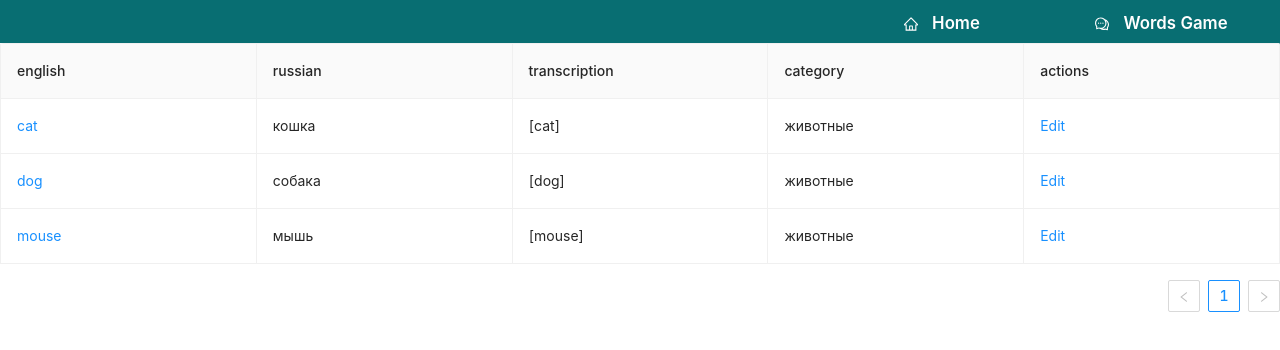
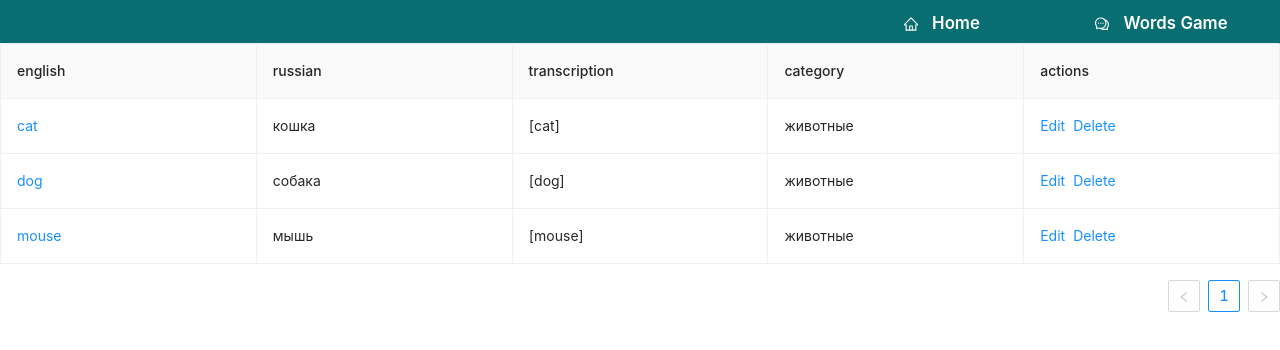
Before and after one commit to rossi23891/frontend, a React (Create React App) app in the folder school/language-app/: page / in a window 1280 px wide. Shown: the top 350 px of the page. Built offline with nearby package versions, Linux system fonts and the light colour scheme.

Commit message:
add delete

```diff
--- a/school/language-app/src/assets/components/EditableTable.jsx
+++ b/school/language-app/src/assets/components/EditableTable.jsx
@@ -1,5 +1,7 @@
 import React, { useState } from 'react';
 import { Table, Input, InputNumber, Popconfirm, Form, Typography } from 'antd';
+import 'antd/dist/antd.css';
+import '../../App.css'
 const originData = [
     {
         key: '1',
@@ -64,6 +66,7 @@ function EditableTable() {
     const [form] = Form.useForm();
     const [data, setData] = useState(originData);
     const [editingKey, setEditingKey] = useState('');
+    const [deletingKey, setDeletingKey] = useState('');
 
     const isEditing = (record) => record.key === editingKey;
 
@@ -103,6 +106,27 @@ function EditableTable() {
         }
     };
 
+    const handleDelete = (key) => {
+        setDeletingKey(key);
+        const newData = [...data].filter((item) => item.key !== key);
+        setData(newData);
+        setDeletingKey('');
+    };
+
+    // handleAdd = () => {
+    //     const { count, dataSource } = this.state;
+    //     const newData = {
+    //         key: count,
+    //         name: `Edward King ${count}`,
+    //         age: '32',
+    //         address: `London, Park Lane no. ${count}`,
+    //     };
+    //     this.setState({
+    //         dataSource: [...dataSource, newData],
+    //         count: count + 1,
+    //     });
+    // };
+
     const columns = [
         {
             title: 'english',
@@ -134,6 +158,7 @@ function EditableTable() {
             dataIndex: 'actions',
             render: (_, record) => {
                 const editable = isEditing(record);
+                const deleteShowDisabled = (editingKey !== '');
                 return editable ? (
                     <span>
                         <Typography.Link
@@ -144,14 +169,24 @@ function EditableTable() {
                         >
                             Save
                         </Typography.Link>
-                        <Popconfirm title="Sure to delete?" onConfirm={cancel}>
-                            <a>Delete</a>
+                        <Popconfirm title="Sure to cancel?" onConfirm={cancel}>
+                            <a>Cancel</a>
                         </Popconfirm>
                     </span>
                 ) : (
-                    <Typography.Link disabled={editingKey !== ''} onClick={() => edit(record)}>
-                        Edit
-                    </Typography.Link>
+                    <span>
+                        <Typography.Link disabled={editingKey !== ''} onClick={() => edit(record)}
+                            style={{
+                                marginRight: 8,
+                            }}>
+                            Edit
+                        </Typography.Link>
+                        <Popconfirm title="Sure to delete?" disabled={deleteShowDisabled}
+                            onConfirm={() => handleDelete(record.key)}>
+                            <a style={{ color: deleteShowDisabled && 'rgba(0, 0, 0, 0.25)', cursor: 'not-allowed' }}>
+                                Delete</a>
+                        </Popconfirm>
+                    </span>
                 );
             },
         },
```
